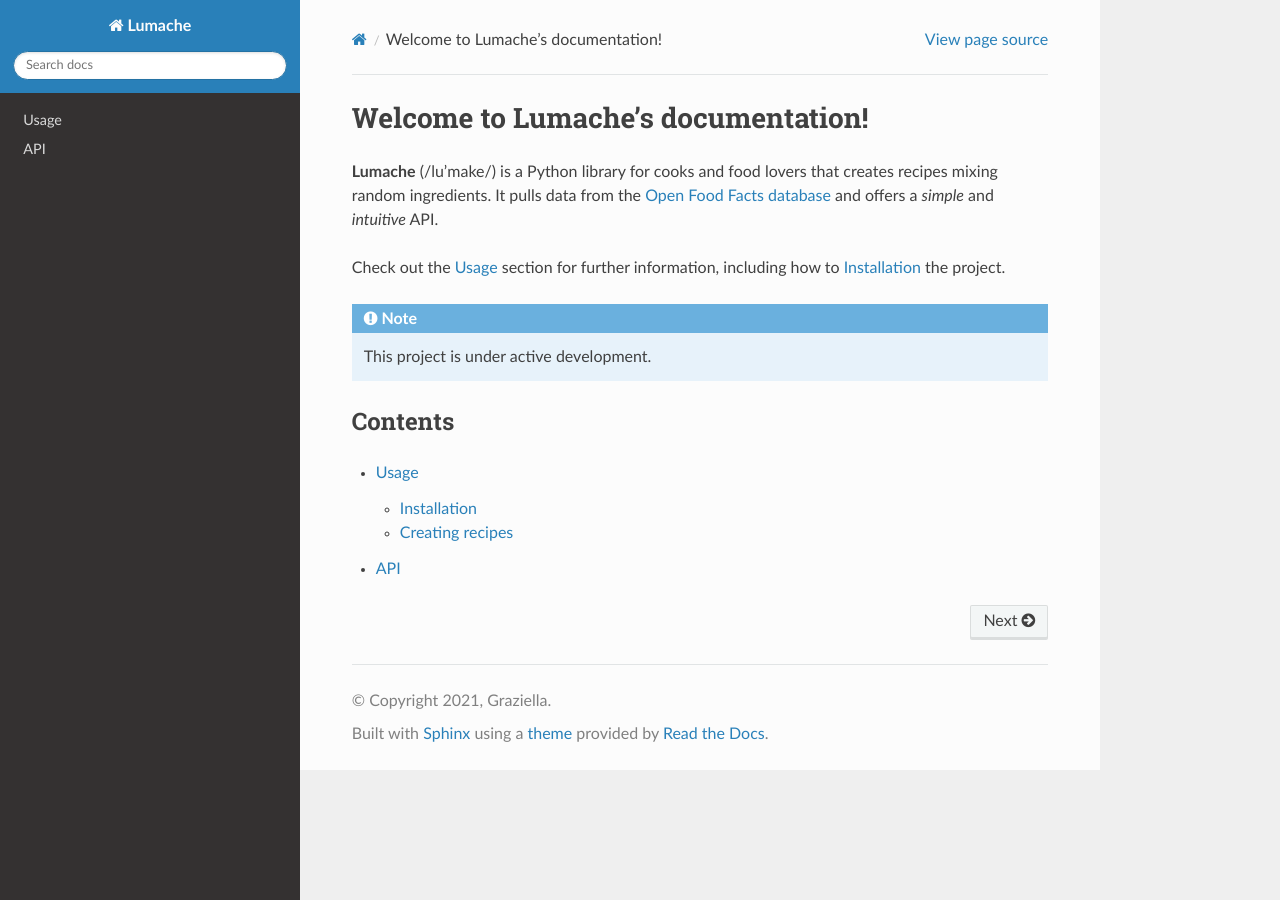
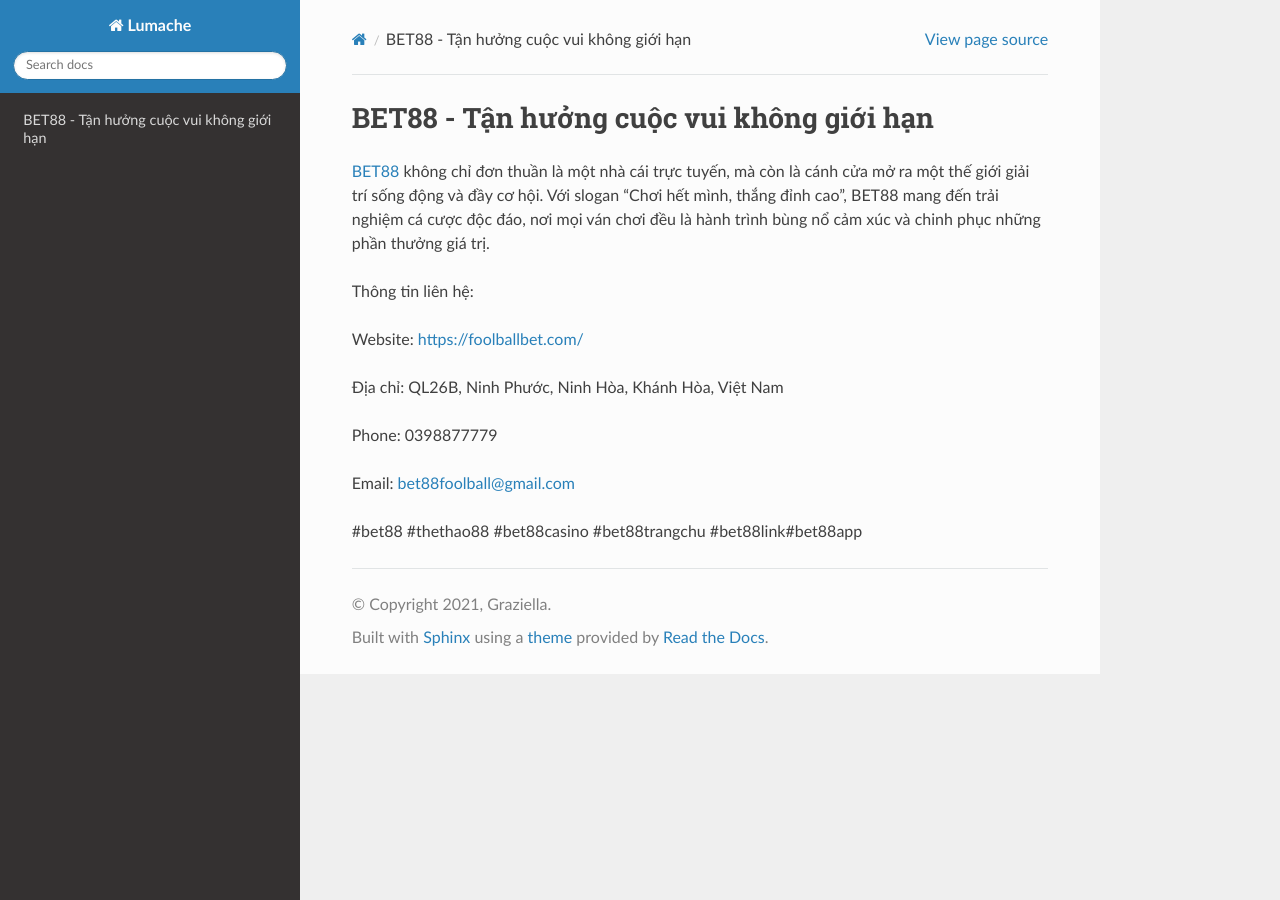
Before and after one commit to ShafferMalaki436t3cp/foolballbet88, a Sphinx documentation site: the page built from docs/source/index.rst, in a window 1280 px wide. Built offline with Sphinx 7.4.7 and the Read the Docs theme 3.1.0, drawn with Linux system fonts in a browser that asks for light colours.

Commit message:
Update index.rst

```diff
--- a/docs/source/index.rst
+++ b/docs/source/index.rst
@@ -1,22 +1,16 @@
-Welcome to Lumache's documentation!
+BET88 - Tận hưởng cuộc vui không giới hạn
 ===================================
 
-**Lumache** (/lu'make/) is a Python library for cooks and food lovers
-that creates recipes mixing random ingredients.
-It pulls data from the `Open Food Facts database <https://world.openfoodfacts.org/>`_
-and offers a *simple* and *intuitive* API.
+`BET88 <https://foolballbet.com/>`_ không chỉ đơn thuần là một nhà cái trực tuyến, mà còn là cánh cửa mở ra một thế giới giải trí sống động và đầy cơ hội. Với slogan “Chơi hết mình, thắng đỉnh cao”, BET88 mang đến trải nghiệm cá cược độc đáo, nơi mọi ván chơi đều là hành trình bùng nổ cảm xúc và chinh phục những phần thưởng giá trị.
 
-Check out the :doc:`usage` section for further information, including
-how to :ref:`installation` the project.
+Thông tin liên hệ:
 
-.. note::
+Website: https://foolballbet.com/
 
-   This project is under active development.
+Địa chỉ: QL26B, Ninh Phước, Ninh Hòa, Khánh Hòa, Việt Nam
 
-Contents
---------
+Phone: 0398877779
 
-.. toctree::
+Email: bet88foolball@gmail.com
 
-   usage
-   api
+#bet88 #thethao88 #bet88casino #bet88trangchu #bet88link#bet88app
```
